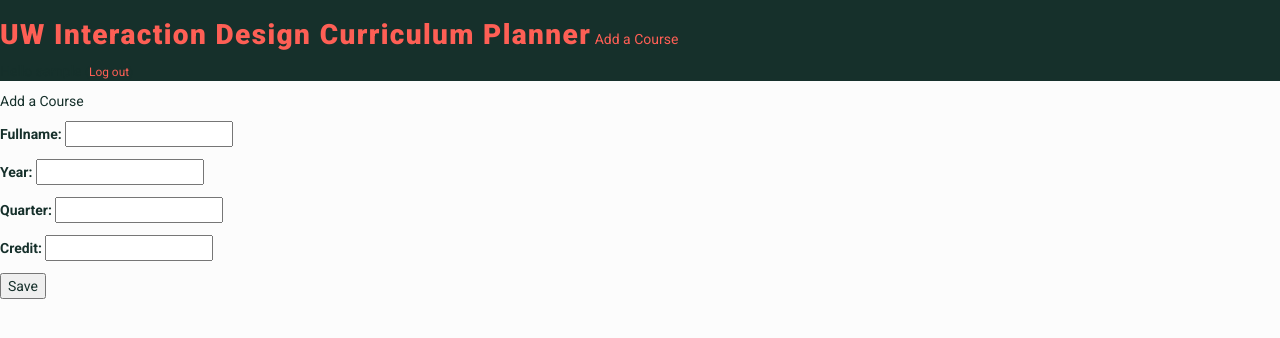
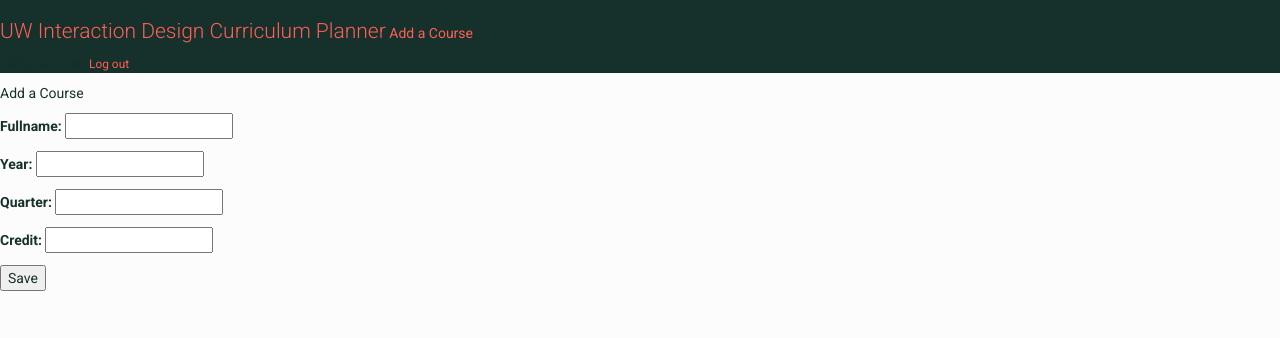
Before and after one commit to 0x7r1574n/uwcourseplanner, a Django app: page /planner/new/ in a window 1280 px wide. Shown: the top 338 px of the page. Run offline with Django 3.2, Linux system fonts and the light colour scheme; the visitor is signed in with stand-in values (Sample User, id 1); parts of the project's set-up code (start-up, migrations or seed data) failed here and were passed over; some libraries are stand-ins or nearby versions; some web fonts are replaced.

Commit message:
css edits

```diff
--- a/planner/static/css/main.css
+++ b/planner/static/css/main.css
@@ -73,6 +73,8 @@ body {
     background-color: #FCFCFC;
     color: #16302B;
     font-family: 'Roboto', sans-serif;
+    margin: 0;
+    padding: 0;
 }
 
 a {
@@ -94,24 +96,26 @@ a.hello {
 
 .pageTitle {
     display: inline-block;
-    font-weight: 900;
-    font-size: 2em;
-    letter-spacing: 0.05em;
+    font-weight: 300;
+    font-size: 1.5em;
+    letter-spacing: 0;
 }
 
 .loginForm {
     margin: auto;
 }
 
-
-
-
 .addCourse {
 
 }
 
+.sidebar {
+    float: right;
+
+}
+
 .courseList {
-
+    float: left;
 }
 
 .courseEntry {
```
